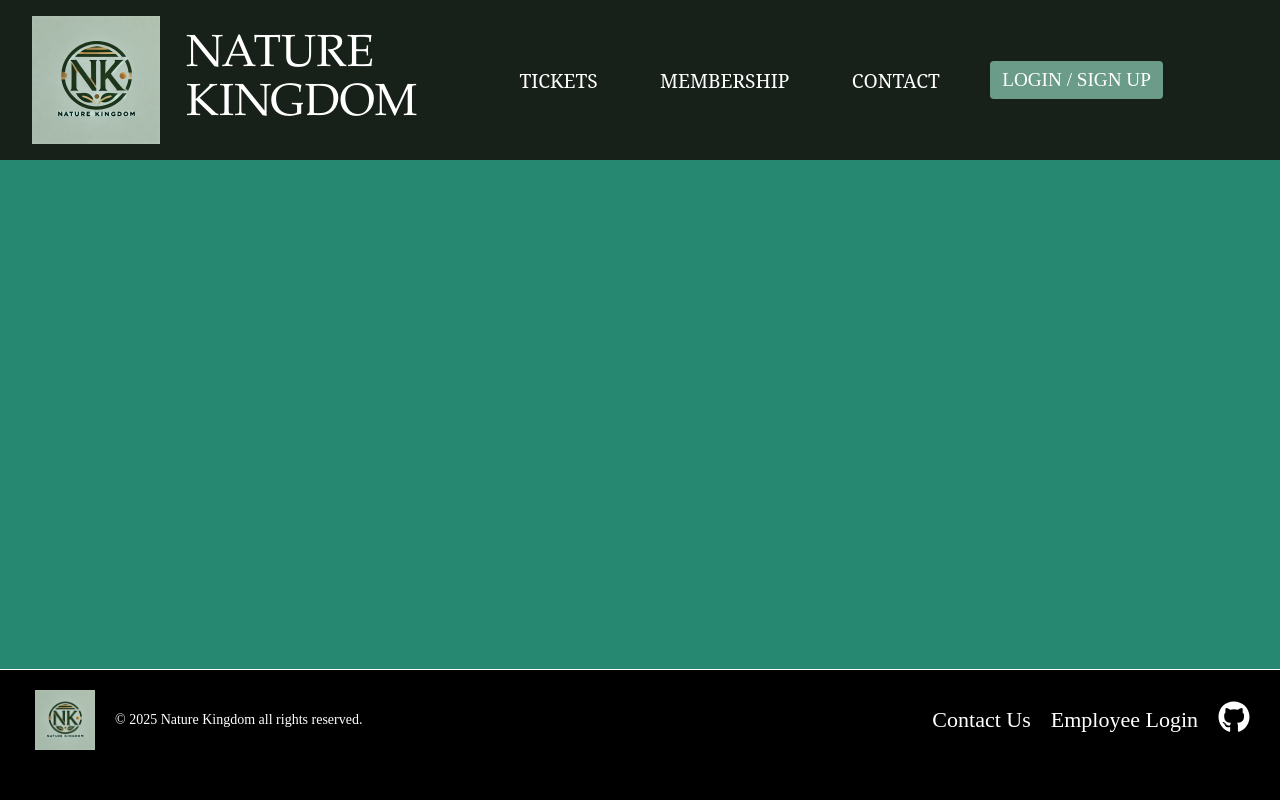
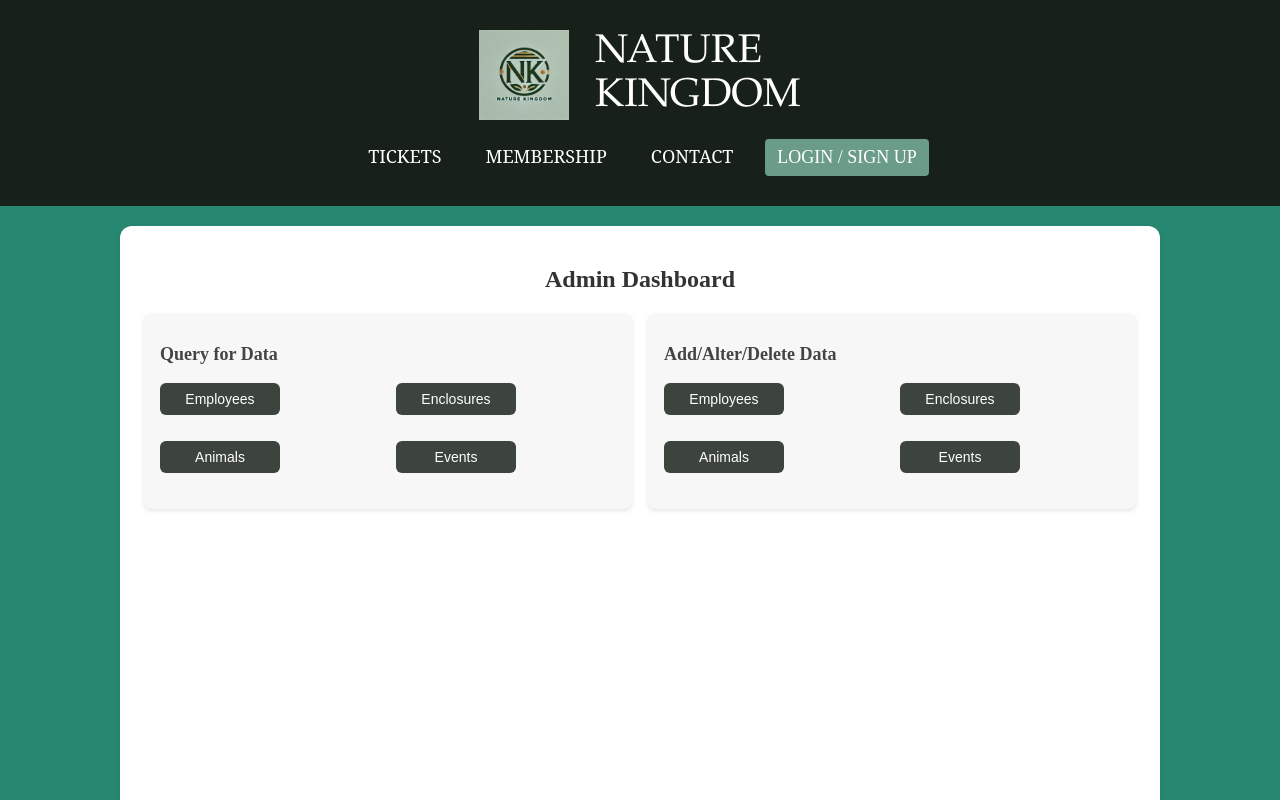
Before and after one commit to AngelSaravia/Nature_Kingdom, a React (Vite) app in the folder client/: page /admin_dash in a window 1280 px wide. Shown: the top 800 px of the page. Built offline with nearby package versions, Linux system fonts and the light colour scheme; no server answers.

Commit message:
created admin_dash and fixed header style
admin_dash will be different from employee_dash

```diff
--- a/client/src/App.jsx
+++ b/client/src/App.jsx
@@ -18,6 +18,7 @@ import Dashboard from "./pages/dashboard/dashboard";
 import Checkout from "./pages/checkout/checkout";
 import MyTickets from "./pages/dashboard/my-tickets/my-tickets";
 import MyMembership from "./pages/dashboard/my-membership/my-membership";
+import AdminDash from "./pages/employee_dash/admin_dash";
 
 import EmployeeForm from "./pages/dataEntries/employee_form";
 import AnimalForm from "./pages/dataEntries/animal_form";
@@ -127,6 +128,8 @@ function AppContent() {
               <Route path="/membership" element={<Membership />} />
               <Route path="/login" element={<Login />} />
               <Route path="/employee_login" element={<EmployeeLogin />} />
+              <Route path="/admin_dash" element={<AdminDash />} />
+
               <Route path="/employee_form" element={<EmployeeForm />} />
               <Route path="/animal_form" element={<AnimalForm />} />
               <Route path="/enclosure_form" element={<EnclosureForm />} />
--- a/client/src/components/header/admin/admin.css
+++ b/client/src/components/header/admin/admin.css
@@ -3,9 +3,9 @@
   display: flex;
   justify-content: space-between;
   align-items: center;
-  padding: 1rem 2rem;
-  min-height: 80px;
-  background-color: #182119;
+  background-color: #182119; /* Dark green background */
+  color: white;
+  padding: 30px 20px;
 }
 
 /* Logo section */
@@ -24,19 +24,19 @@
 }
 
 .brand-name {
-  font-size: clamp(45px, 3.5vw, 50px);
+  font-size: clamp(30px, 40px, 50px);
 }
 
 .logo-image {
-  width: clamp(100px, 10vw, 150px);
-  height: clamp(100px, 10vw, 150px);
+  width: clamp(85px, 7vw, 150px);
+  height: clamp(85px, 7vw, 150px);
 }
 
 /* Navigation links */
 .nav-links {
   display: flex;
   gap: clamp(10px, 3vw, 50px);
-  align-items: center;
+  align-items: flex-end;
   margin: 0 auto;
 }
 
@@ -45,7 +45,7 @@
   text-decoration: none;
   white-space: nowrap;
   padding: 8px 12px;
-  font-size: clamp(14px, 1.5vw, 24px);
+  font-size: clamp(14px, 18px, 24px);
 }
 
 .nav-links a:hover {
@@ -59,17 +59,17 @@
   display: flex;
   align-items: center;
   gap: clamp(15px, 2vw, 30px);
-  margin-left: auto;
+  /* margin-left: auto; */
   white-space: nowrap;
 }
 
 .username {
   color: white;
-  font-size: clamp(16px, 2vw, 28px);
+  font-size: clamp(16px, 22px, 28px);
 }
 
 .logout-btn {
-  font-size: clamp(14px, 1.5vw, 20px);
+  font-size: clamp(16px, 20px, 28px);
   padding: 8px 16px;
   border-radius: 10px;
   border: none;
@@ -89,7 +89,7 @@
   }
 }
 
-@media (max-width: 1270px) {
+@media (max-width: 1510px) {
   .user-menu {
     margin: auto;
   }
--- a/client/src/components/header/admin/adminHeader.jsx
+++ b/client/src/components/header/admin/adminHeader.jsx
@@ -38,7 +38,7 @@ function AdminHeader() {
       </div>
 
       <nav className="nav-links">
-        <Link to="/dashboard">Dashboard</Link>
+        <Link to="/admin_dash">Dashboard</Link>
         <Link to="/event_form">Events Form</Link>
         <Link to="/enclosure_form">Enclosure Form</Link>
         <Link to="/animal_form">Animal Form</Link>
--- a/client/src/components/header/header.css
+++ b/client/src/components/header/header.css
@@ -3,9 +3,9 @@
   display: flex;
   justify-content: space-between;
   align-items: center;
-  background-color: #000000; /* Dark green background */
+  background-color: #182119; /* Dark green background */
   color: white;
-  padding: 10px 20px;
+  padding: 30px 20px;
 }
 
 .logo-link {
--- a/client/src/pages/dashboard/dashboard.jsx
+++ b/client/src/pages/dashboard/dashboard.jsx
@@ -2,7 +2,7 @@ import React, { useState, useEffect } from 'react';
 import { Link } from 'react-router-dom';
 import { checkMembershipStatus, getDashboardData } from '../../services/api';
 import { useNavigate } from 'react-router-dom';
-import './dashboard.css';
+import "./dashboard.css";
 
 const Dashboard = () => {
     const navigate = useNavigate();
--- a/client/src/pages/employee/employee_login.jsx
+++ b/client/src/pages/employee/employee_login.jsx
@@ -40,9 +40,9 @@ function EmployeeLogin() {
 
       // Navigate based on user role
       if (isAdmin || isManager) {
-        navigate("/admin", { replace: true });
+        navigate("/admin_dash", { replace: true });
       } else {
-        navigate("/dashboard", { replace: true });
+        navigate("/employee_dash", { replace: true });
       }
     } catch (e) {
       console.error("Login error:", e);
--- /dev/null
+++ b/client/src/pages/employee_dash/admin_dash.css
@@ -0,0 +1,86 @@
+.dashboard-container {
+    min-height: 90vh;
+    /* background-color: #2C5530; */
+    display: flex;
+    justify-content: center;
+    align-items: center;
+    padding: 20px;
+  }
+
+  .dashboard-card {
+    max-width: 80%;
+    width: 100%;
+    height: auto;
+    min-height: 700px;
+    background-color: #ffffff;
+    box-shadow: 0 4px 8px rgba(0, 0, 0, 0.1);
+    border-radius: 12px;
+    padding: 24px;
+    text-align: center;
+  }
+
+  .dashboard-title {
+    font-size: 24px;
+    font-weight: bold;
+    color: #333333;
+    margin-bottom: 20px;
+  }
+
+  .dashboard-grid {
+    display: grid;
+    grid-template-columns: repeat(2, 1fr);
+    gap: 16px;
+    margin-bottom: 20px;
+  }
+
+  .dashboard-box {
+    background-color: #f7f7f7;
+    padding: 16px;
+    border-radius: 8px;
+    box-shadow: 0 2px 4px rgba(0, 0, 0, 0.1);
+    text-align: left;
+    height: auto;
+    width: auto;
+    }
+
+  .dashboard-box.single {
+    margin-bottom: 20px;
+    height: auto;
+
+  }
+
+  .dashboard-single{
+    display: flex;
+    align-items: center;
+  }
+
+  .dashboard-heading {
+    font-size: 18px;
+    font-weight: 600;
+    color: #444444;
+    margin-bottom: 8px;
+  }
+
+  .dashboard-text {
+    font-size: 14px;
+    color: #666666;
+  }
+
+  .dashboard-button {
+    display: flex;
+    justify-content: center;
+    margin-top: 10px;
+    font-size: 14px;
+    color: #ffffff;
+    background-color: #3c443d;
+    border: none;
+    border-radius: 6px;
+    cursor: pointer;
+    transition: background-color 0.3s ease;
+    height: fit-content;
+    width: 120px;
+  }
+
+  .dashboard-button:hover {
+    background-color: #333333;
+  }
--- /dev/null
+++ b/client/src/pages/employee_dash/admin_dash.jsx
@@ -0,0 +1,54 @@
+import { useNavigate } from "react-router-dom";
+import  './admin_dash.css';
+
+const AdminDash = () => {
+  const navigate = useNavigate();
+
+  return (
+    <div className="dashboard-container">
+      <div className="dashboard-card">
+        <h1 className="dashboard-title">Admin Dashboard</h1>
+
+        {/* Dashboard Buttons */}
+        <div className="dashboard-grid">
+          <div className="dashboard-box">
+            <h2 className="dashboard-heading">Query for Data</h2>
+            <div className="dashboard-grid">
+                <div className="dashboard-single">
+                    <button onClick={() => navigate("/query_report/employees")} className="dashboard-button"> Employees</button>
+                </div>
+                <div className="dashboard-single">
+                    <button onClick={() => navigate("/query_report/enclosures")} className="dashboard-button"> Enclosures</button>
+                </div>
+                <div className="dashboard-single">
+                    <button onClick={() => navigate("/query_report/animals")} className="dashboard-button"> Animals</button>
+                </div>
+                <div className="dashboard-single">
+                    <button onClick={() => navigate("/query_report/events")} className="dashboard-button"> Events</button>
+                </div>
+            </div>
+          </div>
+          <div className="dashboard-box">
+            <h2 className="dashboard-heading">Add/Alter/Delete Data</h2>
+            <div className="dashboard-grid">
+                <div className="dashboard-single">
+                    <button onClick={() => navigate("/employee_form")} className="dashboard-button"> Employees</button>
+                </div>
+                <div className="dashboard-single">
+                    <button onClick={() => navigate("/enclosures_form")} className="dashboard-button"> Enclosures</button>
+                </div>
+                <div className="dashboard-single">
+                    <button onClick={() => navigate("/animal_form")} className="dashboard-button"> Animals</button>
+                </div>
+                <div className="dashboard-single">
+                    <button onClick={() => navigate("/event_form")} className="dashboard-button"> Events</button>
+                </div>
+            </div>
+          </div>
+        </div>
+      </div>
+    </div>
+  );
+};
+
+export default AdminDash;
```
